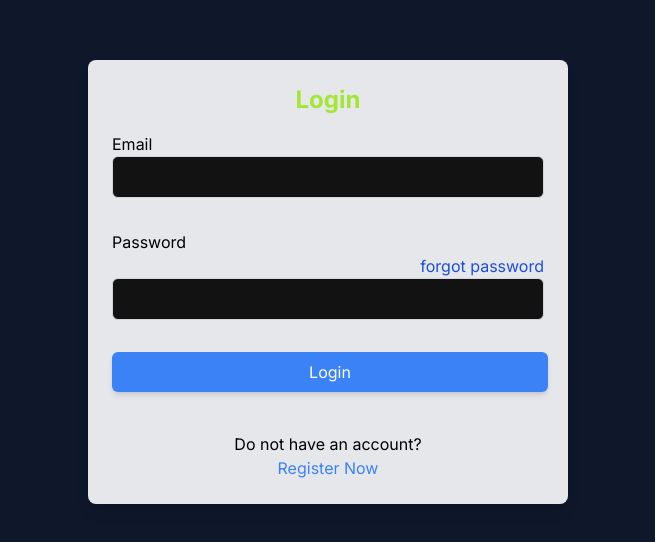
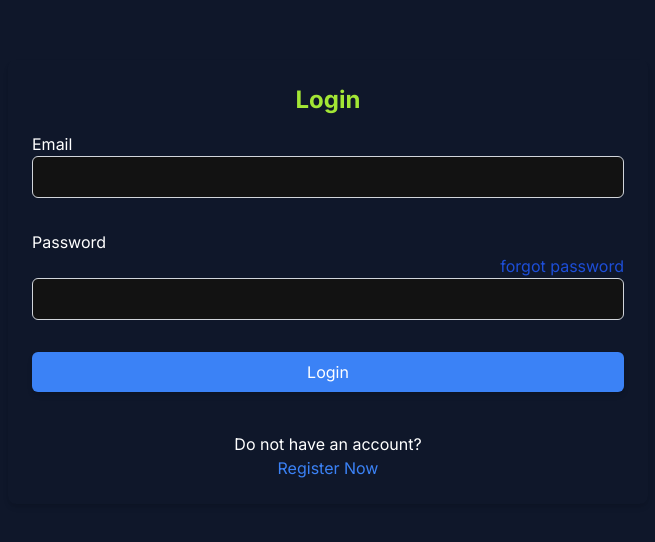
Before and after one commit to roy2pushkar/Giphy-App, a Next.js app: page / in a window 1280 px wide. Shown: the part 134-676 px from the top of the page, without its empty margins (312-967 px from the left). Built offline with nearby package versions, Linux system fonts and the light colour scheme.

Commit message:
Added some features

```diff
--- a/src/app/Login/page.tsx
+++ b/src/app/Login/page.tsx
@@ -47,14 +47,11 @@ const Login = () => {
 
   return (
    <div className="w-screen h-screen flex items-center justify-center bg-[#0f172a]">
-  <div className="w-[480px] mx-auto p-6 bg-[#e5e7eb] rounded-lg shadow-lg mt-8">
+      <div className="w-full md:w-[80%] lg:w-[60%] xl:w-[50%] mx-auto p-6  rounded-lg shadow-md mt-8">
         <h2 className="text-2xl font-bold mb-4 text-lime-400 text-center">Login</h2>
         <form onSubmit={Login} className="mt-4 text-center">
-      <label className="block mb-2 text-black text-start">
-        <p>
-          Email
-
-        </p>
+          <label className="block mb-2 text-white text-start">
+            <p>Email</p>
             <input
               type="email"
               ref={emailRef}
@@ -63,11 +60,12 @@ const Login = () => {
             />
           </label>
           <br />
-      <label className="block mb-2 text-black text-start">
+          <label className="block mb-2 text-white text-start">
             <p>Password
-          <p className="text-end cursor-pointer text-blue-700"><a>forgot password</a></p>
+              <p className="text-end cursor-pointer text-blue-700">
+                <a>forgot password</a>
               </p>
-
+            </p>
             <input
               type="password"
               ref={passwordRef}
@@ -78,14 +76,15 @@ const Login = () => {
 
           <button
             type="submit"
-          className="mt-6 p-2 pl-6 pr-6 bg-blue-500 w-[436px] text-white  rounded-md shadow-md hover:bg-blue-600 focus:outline-none focus:shadow-outline-blue"
+            className="mt-6 p-2 pl-6 pr-6 bg-blue-500 w-full text-white rounded-md shadow-md hover:bg-blue-600 focus:outline-none focus:shadow-outline-blue"
           >
             Login
           </button>
-      <p className="mt-4 text-md text-black">
+
+          <p className="mt-4 text-md text-white">
             <br />
             Do not have an account? <br />
-        <Link className="text-blue-500" href="/Register">
+            <Link href="/Register" className="text-blue-500">
               Register Now
             </Link>
             <ToastContainer position="top-right" />
```
Lines whose indentation alone changed are shown as unchanged.
